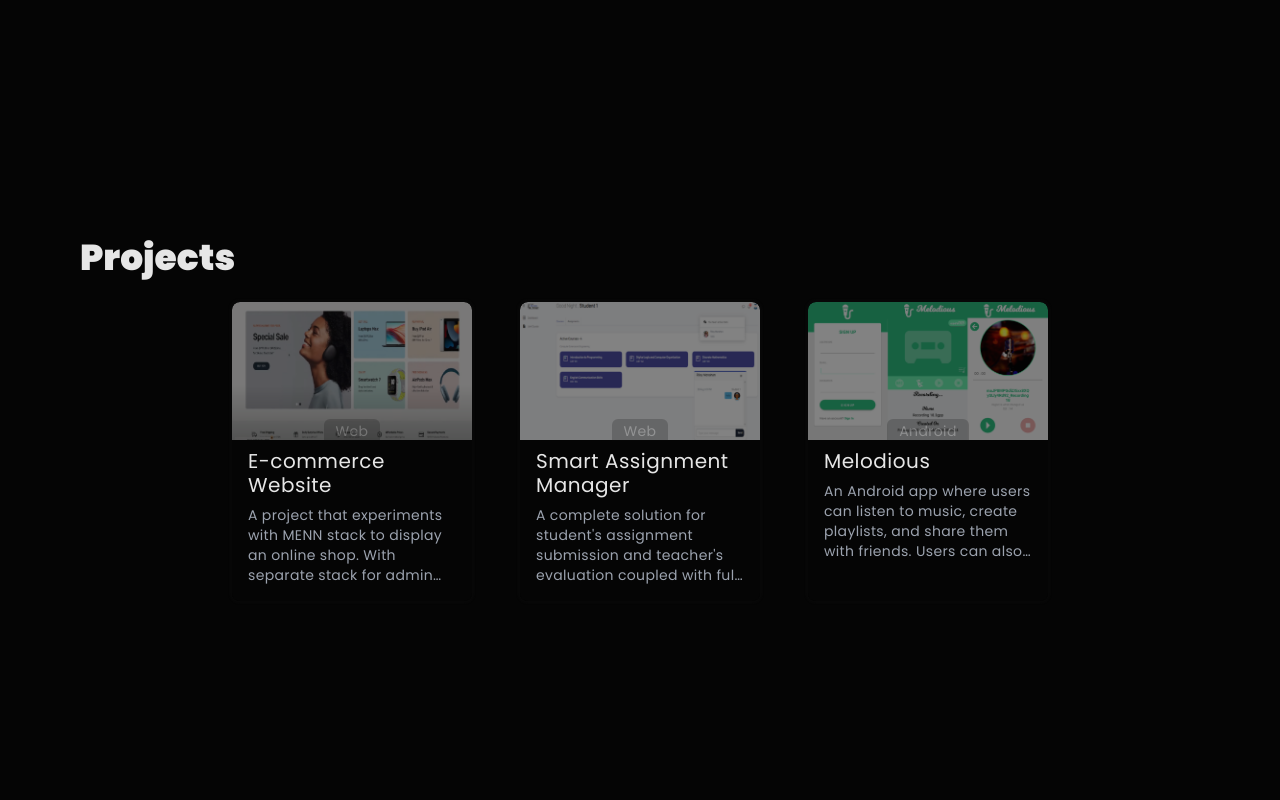
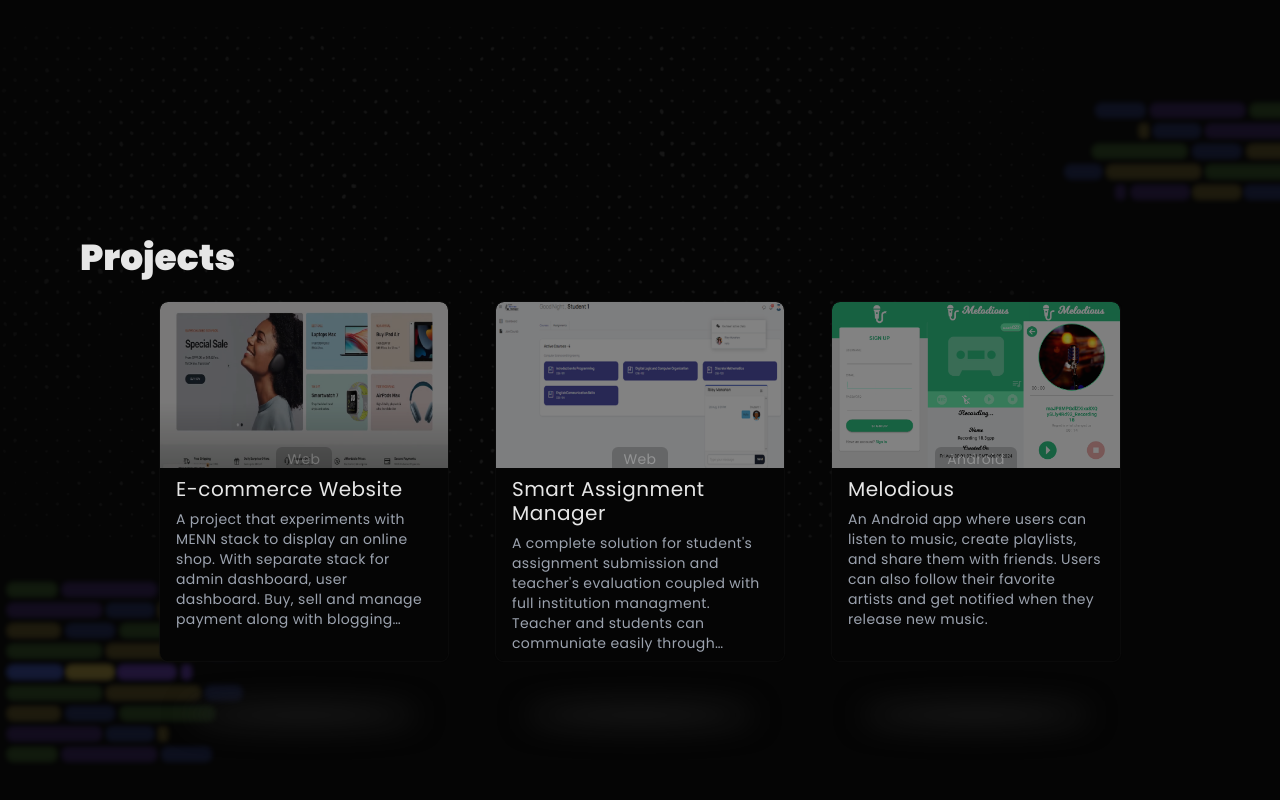
Before and after one commit to angel-dev-cse/angel-dev-cse.github.io, a Next.js app: page / in a window 1280 px wide. Shown: the part 682-1482 px from the top of the page. Built offline with nearby package versions, Linux system fonts and the light colour scheme.

Commit message:
Minor animation fixes

```diff
--- a/app/components/Card/Card.tsx
+++ b/app/components/Card/Card.tsx
@@ -50,16 +50,17 @@ export default function Cardx({
       <motion.div
         initial={{
           opacity: 0.1,
-          width: "15rem",
+          width: "18rem",
           rotateX: 89,
-          boxShadow: "0px 0px 1px 3px rgba(7, 7, 7, 1)",
+          boxShadow: "0px 0px 1px 1px rgba(15, 15, 15, 0.7)",
         }}
         animate={controls}
         whileHover={{
-          width: "17rem",
+          width: "20rem",
           boxShadow: "0px 0px 10px 5px rgba(50, 50, 50, 1)",
         }}
         style={{ transformStyle: "preserve-3d", borderRadius: "0.5rem" }}
+        className="card-shadow"
       >
         <div className="flex justify-between rounded-lg bg-black-100">
           <div className="flex flex-col mx-auto rounded-lg overflow-hidden">
@@ -82,14 +83,14 @@ export default function Cardx({
               </motion.span>
             </div>
 
-            <div className="w-60 h-40 bg-black-100">
+            <div className="w-72 h-48 ">
               <div className="py-2 px-4">
                 <h1 className="text-xl text-left leading-6 tracking-wide text-white-100">
                   {title}
                 </h1>
               </div>
               <div className="px-4">
-                <p className="text-gray-400 text-sm text-left tracking-wide overflow-hidden line-clamp-4">
+                <p className="text-gray-400 text-sm text-left tracking-wide overflow-hidden line-clamp-6">
                   {description}
                 </p>
               </div>
--- a/app/globals.css
+++ b/app/globals.css
@@ -37,4 +37,30 @@ body {
   .scrollbar-hide::-webkit-scrollbar {
     display: none;
   }
+
+  .card-shadow {
+  position: relative;
+  border-radius: 0.5rem;
 }
+
+.card-shadow::before {
+  content: '';
+  position: absolute;
+  bottom: -4rem; /* Adjust the distance of the shadow from the card */
+  left: 50%;
+  transform: translateX(-50%);
+  width: 80%;
+  height: 20px; /* Adjust the height of the shadow */
+  background: rgba(33, 33, 33, 0.8); /* Adjust the color and opacity of the shadow */
+  filter: blur(15px); /* Adjust the blur to make the shadow softer */
+  z-index: -1; /* Ensure the shadow is behind the card */
+  border-radius: 50%; /* Make the shadow rounded */
+  transition: all 0.3s ease-in-out;
+}
+
+.card-shadow:hover::before {
+  bottom: 0px; /* Adjust the distance of the shadow on hover */
+  filter: blur(15px); /* Adjust the blur on hover */
+  background: rgba(66, 66, 66, 0); /* Adjust the color and opacity on hover */
+}
+}
--- a/app/pages/Hero.tsx
+++ b/app/pages/Hero.tsx
@@ -154,7 +154,7 @@ export default function Hero() {
               width={1}
               height={1}
               alt="Computer SVG"
-              className="w-64 h-56 sm:w-80 sm:h-72 md:w-[35rem] md:h-[25rem]"
+              className="w-64 h-56 sm:w-80 sm:h-72 md:w-[35rem] md:h-[25rem] z-10"
               whileHover={{ scale: 1.1 }}
               transition={{ duration: 0.3 }}
             />
--- a/app/pages/Projects.tsx
+++ b/app/pages/Projects.tsx
@@ -2,7 +2,6 @@
 
 import Card from "@/app/components/Card/Card";
 import { poppinsExtraBold } from "../ui/fonts";
-import { motion } from "framer-motion";
 
 export default function Projects() {
   const projects = [
```
Also changed, not shown: public/assets/images/background.png, public/assets/images/backgroundx.png (added).
